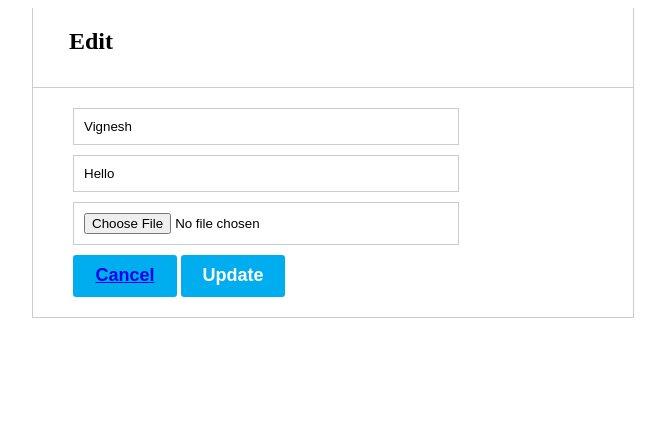
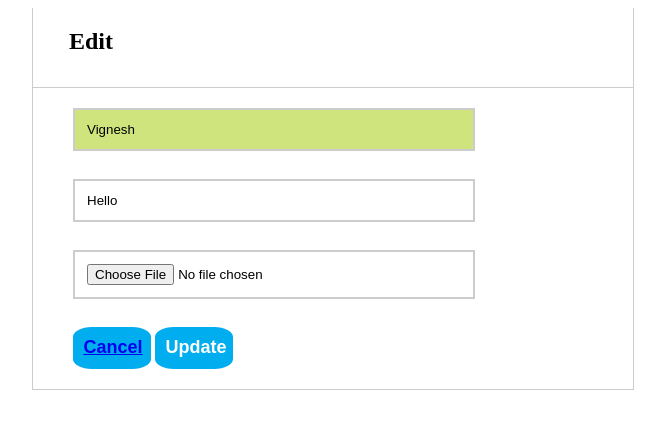
Before and after one commit to VigneshMarkandan/twitter-clone, a Django app: page /edit/57/ in a window 1280 px wide. Shown: the top 429 px of the page, without its empty margins (307-972 px from the left). Run offline with Django 3.2, Linux system fonts and the light colour scheme; data comes from the database, SQL or seed files in the repository.

Commit message:
added edit.html

```diff
--- a/static/css/style.css
+++ b/static/css/style.css
@@ -14,10 +14,10 @@ body {
     border-bottom: 1px solid #ccc;
 }
 .post_form input {
-    width: 70%;
-    margin-bottom: 10px;
-    padding: 10px;
-    border: 1px solid #ccc;
+    width: 72%;
+    margin-bottom: 28px;
+    padding: 12px;
+    border: 2px solid #ccc;
 }
 /*.post_form textarea {
     width: 70%;
@@ -95,16 +95,16 @@ input[type="submit"] {
 }
 button {
     background-color: #00adef;
-    width: 20%;
+    width: 15%;
     padding: 2%;
     border: none;
-    border-radius: 3px;
+    border-radius: 24%;
     color: white;
     font-weight: 600;
     font-size: large;
 }
 button.like-button {
-    color: red;
+    color: white;
 
 }
 
@@ -113,11 +113,14 @@ img.post-image {
     border-radius: 15px;
 }
 .post_form textarea {
-    width: 70%;
-    padding: 10px;
+    width: 73%;
+    padding: 9px;
     /*border: 1px solid #ccc;*/
-    background-color: #e6fef7;
+    background-color: #d0e47e;
 }
 textarea {
-    background-color: #e6fef7;
+    background-color: #d0e47e;
 }
+body > section > section.post_form > form > input[type=text]:nth-child(2){
+    background-color: #d0e47e;
+}
--- a/templates/posts.html
+++ b/templates/posts.html
@@ -8,8 +8,8 @@
     <section class="post_form">
         <form action="" method="POST"  enctype="multipart/form-data">
             {% csrf_token %}
-            <input style="background-color: #e6fef7;" type="text" name="name" placeholder="Your Name" required />
-            <textarea type="text" style="background-color: #e6fef7;" name="body" placeholder="What's happening?" required></textarea>
+            <input style="background-color: #d3ea92;" type="text" name="name" placeholder="Your Name" required />
+            <textarea type="text" style="background-color: #d3ea92;" name="body" placeholder="What's happening?" required></textarea>
             <input type="file" name="image">
             <input type="submit" name="" id="" value="Tweet" />
         </form>
```
Also changed, not shown: other parts of static/css/style.css (+2 -2 lines), db.sqlite3, static/img-user/images.png.
